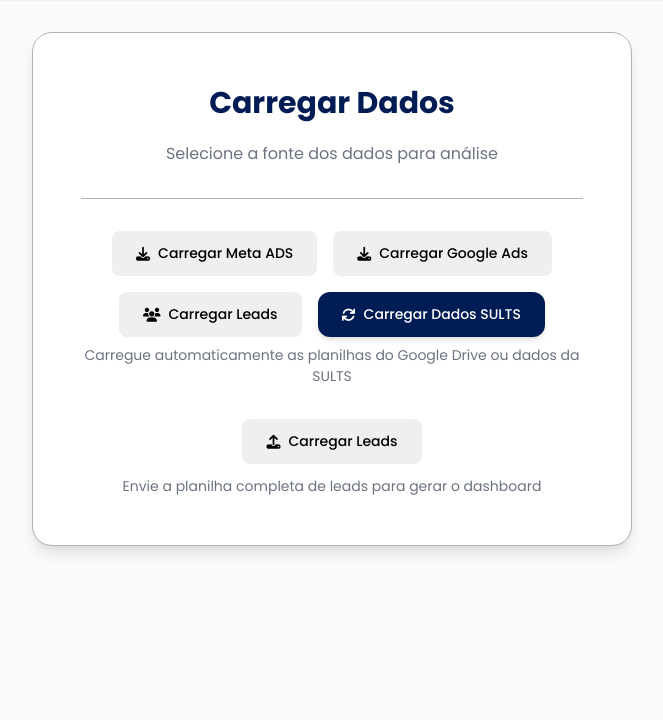
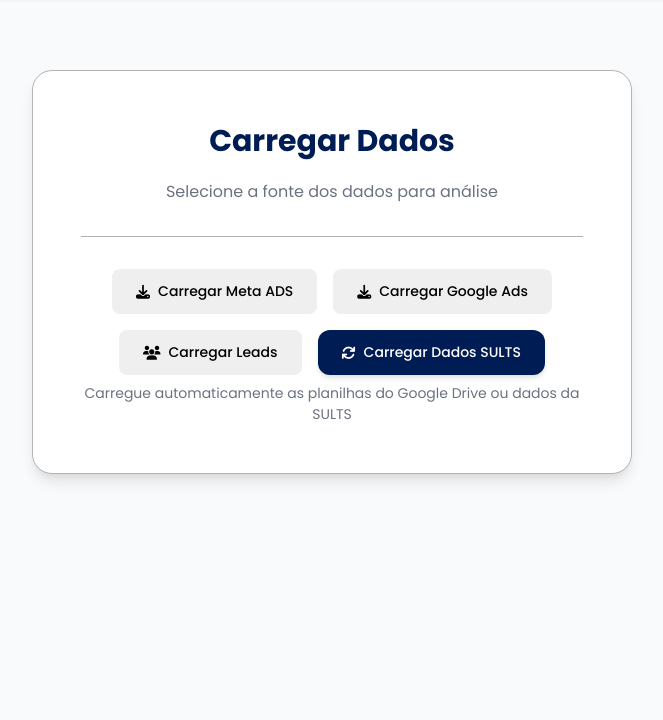
Before and after one commit to PedroHenriquePimentaVaz/AutomacaoADS, a Flask app: page / in a window 1280 px wide. Shown: the part 94-814 px from the top of the page, without its empty margins (308-971 px from the left). Run offline with Flask 3, Linux system fonts and the light colour scheme.

Commit message:
fix: Centraliza bloco de botões e remove botão de upload manual de leads
- Remove seção manual-upload-section do HTML
- Ajusta CSS para garantir centralização do upload-card-simplified
- Adiciona width: 100% e margin: 0 auto para centralização correta
- Resolve problema de alinhamento ao clicar em 'Voltar ao Início'

```diff
--- a/static/css/style.css
+++ b/static/css/style.css
@@ -164,6 +164,11 @@
     justify-content: center;
     align-items: center;
     min-height: 60vh;
+    width: 100%;
+}
+
+.upload-section .upload-card-simplified {
+    margin: 0 auto;
 }
 
 .upload-card {
--- a/templates/index.html
+++ b/templates/index.html
@@ -58,12 +58,6 @@
                             </button>
                         </div>
                         <p class="auto-upload-info">Carregue automaticamente as planilhas do Google Drive ou dados da SULTS</p>
-                    </div>
-                    <div class="manual-upload-section">
-                        <button class="btn btn-secondary" id="leadsUploadBtn">
-                            <i class="fas fa-upload"></i> Carregar Leads
-                        </button>
-                        <p class="manual-upload-info">Envie a planilha completa de leads para gerar o dashboard</p>
                     </div>
                     <input type="file" id="leadsFileInput" accept=".csv,.xlsx,.xls" style="display: none;">
                 </div>
```
